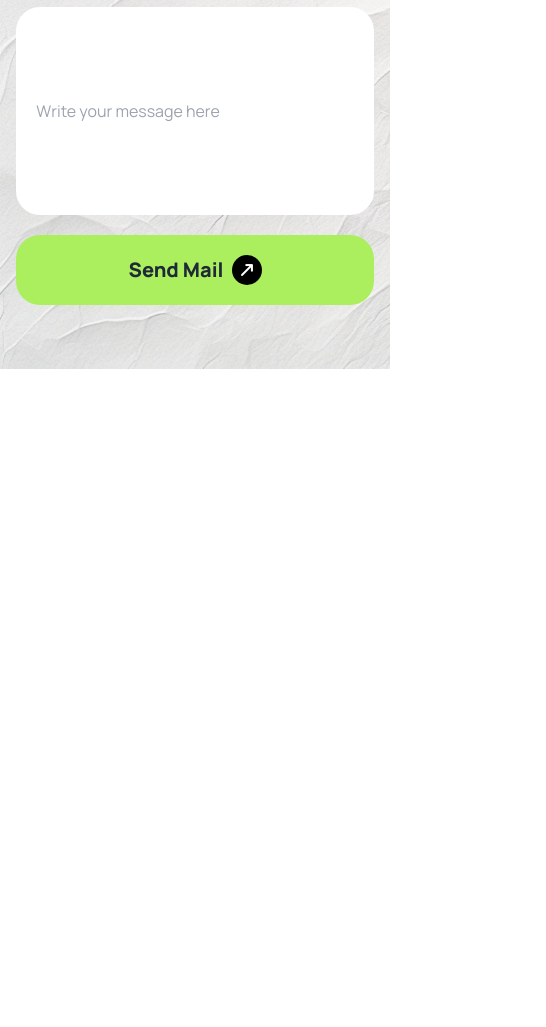
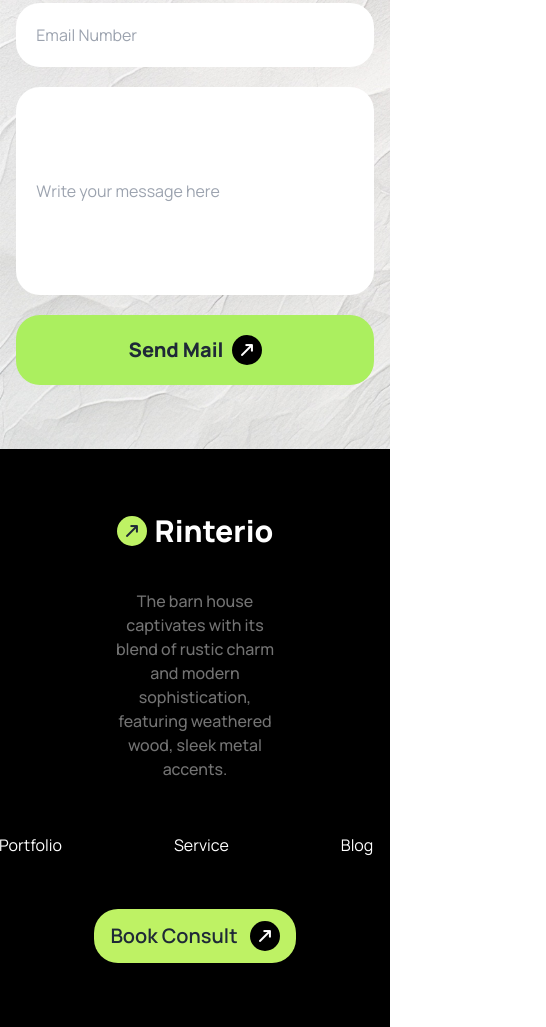
Before and after one commit to kamran9479/assignment3, a plain HTML site: page index.html in a window 390 px wide. Shown: the part 5872-6899 px from the top of the page, 546 px wide, since content can reach past the window. Before the commit the page ends 6241 px from the top, so only its background shows below. Drawn offline with nearby package versions, Linux system fonts and the light colour scheme.

Commit message:
footer done

```diff
--- a/index.html
+++ b/index.html
@@ -58,12 +58,12 @@
             <i class="fa-solid fa-magnifying-glass bg-white p-4 rounded-3xl"></i>
             <i class="fa-solid fa-cart-shopping bg-white p-4 rounded-3xl"></i>
           </div>
-          <div class="flex items-center space-x-3 bg-lime-300 rounded-3xl px-4 py-3 shadow-lg">
+          <button class="flex items-center space-x-3 bg-lime-300 rounded-3xl px-4 py-3 shadow-lg">
             <h2 class="text-xl font-semibold">Book Consult</h2>
             <div class="circle bg-black">
               <i class="fa-solid fa-arrow-up-long rotate-45 text-white"></i>
             </div>
-          </div>
+          </button>
         </div>
         <div class="items-center text-2xl menu bg-white lg:hidden">
           <i class="fa-solid fa-bars"></i>
@@ -188,7 +188,7 @@
 
       </section>
 
-      <section class=" lg:bg-white">
+      <section class=" lg:bg-white py-10">
         <div class="w-11/12 mx-auto space-y-8">
 
           <div class="text-center space-y-4 lg:space-y-5">
@@ -270,12 +270,42 @@
 
       </section>
 
-
-
     </main>
 
 
-    <footer>
+    <footer class="bg-black py-16">
+
+      <div class="w-10/12 mx-auto space-y-10">
+        <div class="flex items-center space-x-2 justify-center">
+          <div class="circle bg-lime-300">
+            <i class="fa-solid fa-arrow-up-long rotate-45"></i>
+          </div>
+          <h1 class="text-3xl font-extrabold text-white">Rinterio</h1>
+        </div>
+
+        <div class="mx-auto text-center w-6/12">
+          <p class="text-[rgb(115,115,115)]">The barn house captivates with its blend of rustic charm and modern sophistication, featuring weathered wood, sleek metal accents.</p>
+        </div>
+
+        <ul class="flex items-center space-x-28 text-white justify-center">
+          <li><a href="#">Home</a></li>
+          <li><a href="#">Portfolio</a></li>
+          <li><a href="#">Service</a></li>
+          <li><a href="#">Blog</a></li>
+          <li><a href="#">Contact Us</a></li>
+        </ul>
+
+        <button class="flex items-center mx-auto space-x-3 bg-lime-300 rounded-3xl px-4 py-3">
+          <h2 class="text-xl font-semibold">Book Consult</h2>
+          <div class="circle bg-black">
+            <i class="fa-solid fa-arrow-up-long rotate-45 text-white"></i>
+          </div>
+        </button>
+
+
+
+
+      </div>
 
     </footer>
 
```
